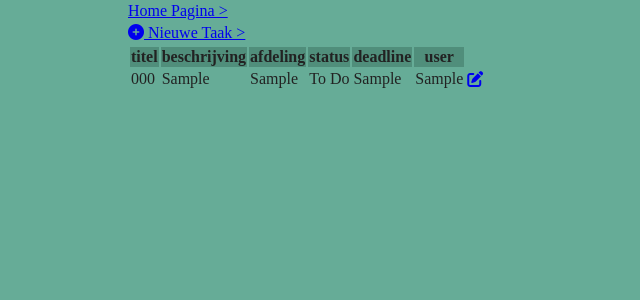
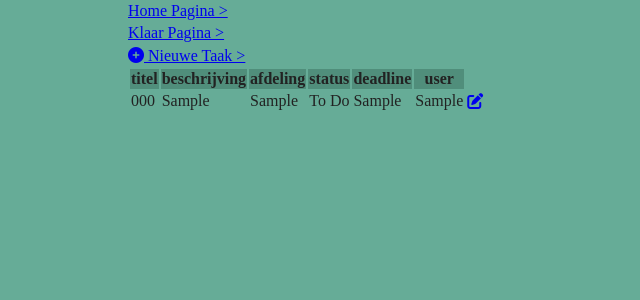
Before and after one commit to CatGirlBaphomet/PRA_B3, a PHP site: page /pra_b3/tasks/index.php in a window 1280 px wide. Shown: the top 300 px of the page, without its empty margins (0-640 px from the left). Run offline with PHP 8.4, Linux system fonts and the light colour scheme; tables that the repository leaves empty or names only in its code hold one stand-in row (values such as "Sample post"); some libraries are stand-ins or nearby versions.

Commit message:
Index query veranderd
De query aangepast zodat het alleen de niet klaar taken laat zien

```diff
--- a/tasks/index.php
+++ b/tasks/index.php
@@ -4,8 +4,9 @@
     <?php require_once '../head.php'; ?>
 </head>
 <body>
-
     <div class="container">
+    <a href="done.php">Klaar Pagina &gt;</a>
+    <br>
     <a href="create.php"><i class="fa-solid fa-circle-plus"></i> Nieuwe Taak &gt;</a>
         <?php if(isset($_GET['msg']))
         {
@@ -14,7 +15,7 @@
 
         <?php
             require_once '../backend/conn.php';
-            $query = "SELECT * FROM taken";
+            $query = "SELECT * FROM taken WHERE status!='Klaar'";
             $statement = $conn->prepare($query);
             $statement->execute();
             $taken = $statement->fetchAll(PDO::FETCH_ASSOC);
```
